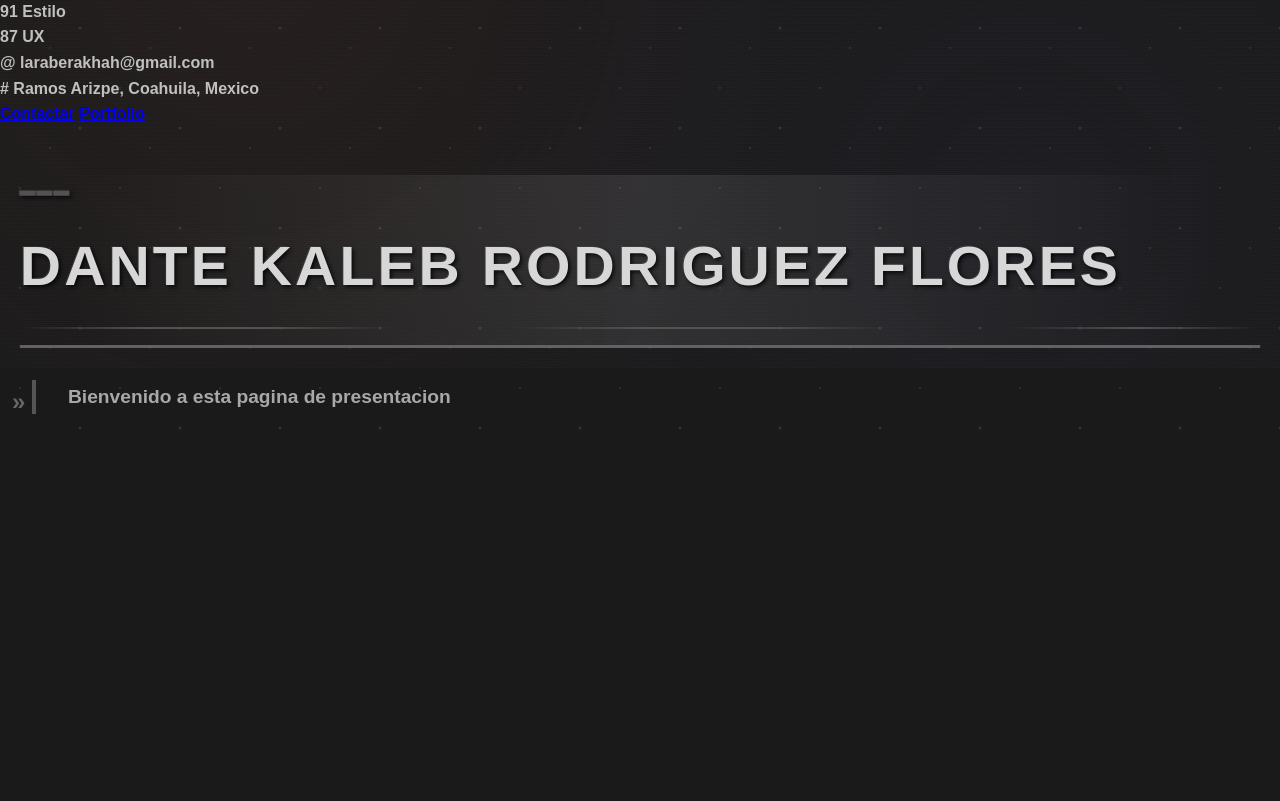
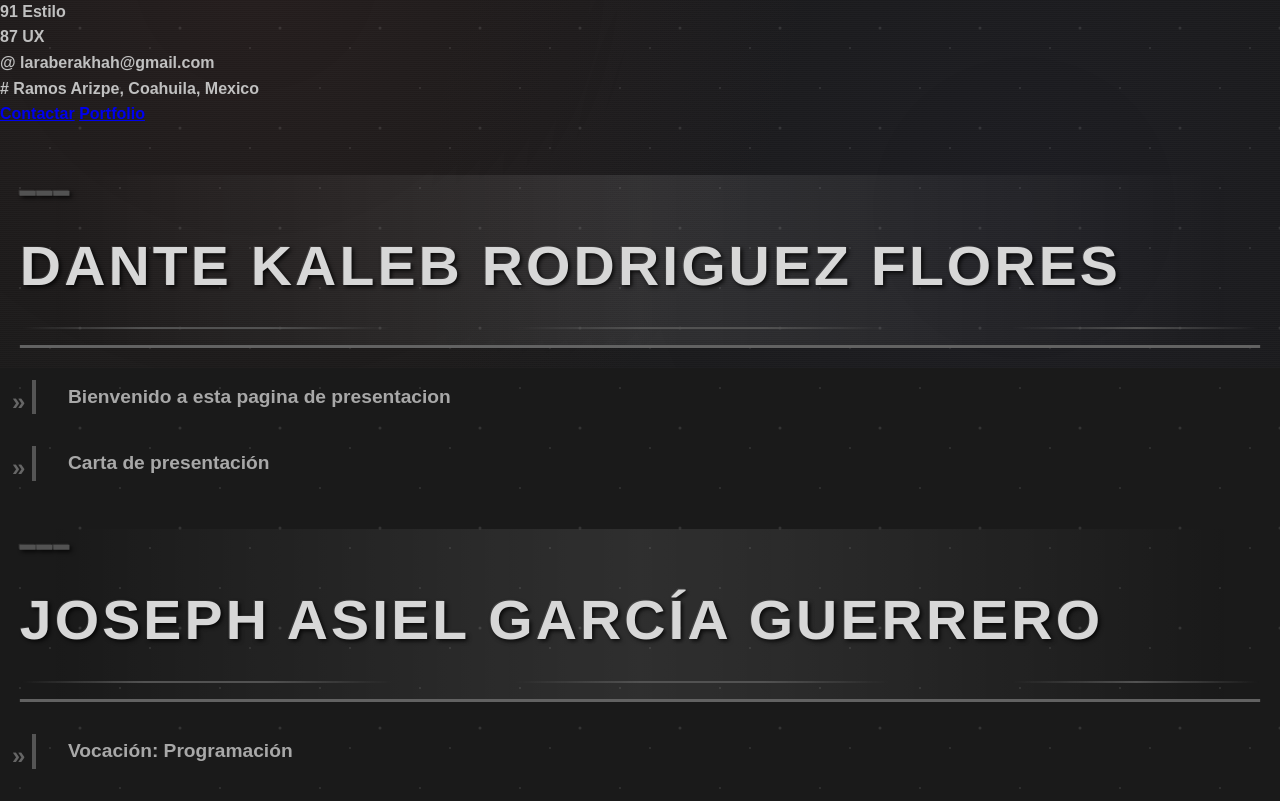
Before and after one commit to ivettvaldes/Presentaciones, a plain HTML site: page index.html in a window 1280 px wide. Shown: the part 432-1233 px from the top of the page. Before the commit the page ends 878 px from the top, so only its background shows below. Drawn offline with Linux system fonts and the light colour scheme.

Commit message:
Fusion Asiel

```diff
--- a/index.html
+++ b/index.html
@@ -59,6 +59,20 @@
         <h1>Dante Kaleb Rodriguez Flores</h1>
         <p>Bienvenido a esta pagina de presentacion</p>
     </div>
+    <div class="Asiel">
+        <main>
+        <article aria-labelledby="nombre">
+            <header>
+            <p>Carta de presentación</p>
+            </header>
+
+            <section aria-labelledby="nombre">
+            <h1 id="nombre">Joseph Asiel García Guerrero</h1>
+            <p>Vocación: Programación</p>
+            </section>
+        </article>
+        </main>
+    </div>
 
 
 </body>
```
